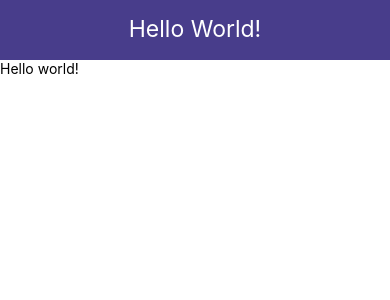
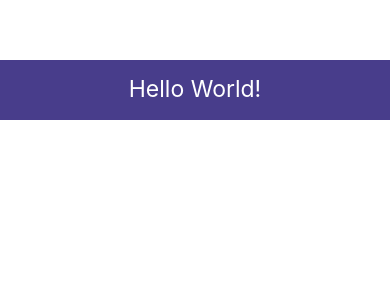
Before and after one commit to DanielleInkster/ShoppingList, a React Native app: screen / in a window 390 px wide. Shown: the top 300 px of the page. Built offline with nearby package versions, Linux system fonts and the light colour scheme.

Commit message:
Style formatting App for Header

```diff
--- a/App.js
+++ b/App.js
@@ -5,10 +5,7 @@ import {View, Text, StyleSheet} from 'react-native'
 const App =()=>{
   return(
     <View style ={styles.container}>
-      <Header/>
-        <Text>
-          Hello world!
-        </Text>
+        <Header />
     </View>
 
   )
@@ -17,6 +14,7 @@ const App =()=>{
 const styles = StyleSheet.create({
   container:{
     flex: 1,
+    paddingTop:60,
   }
 })
 
```
